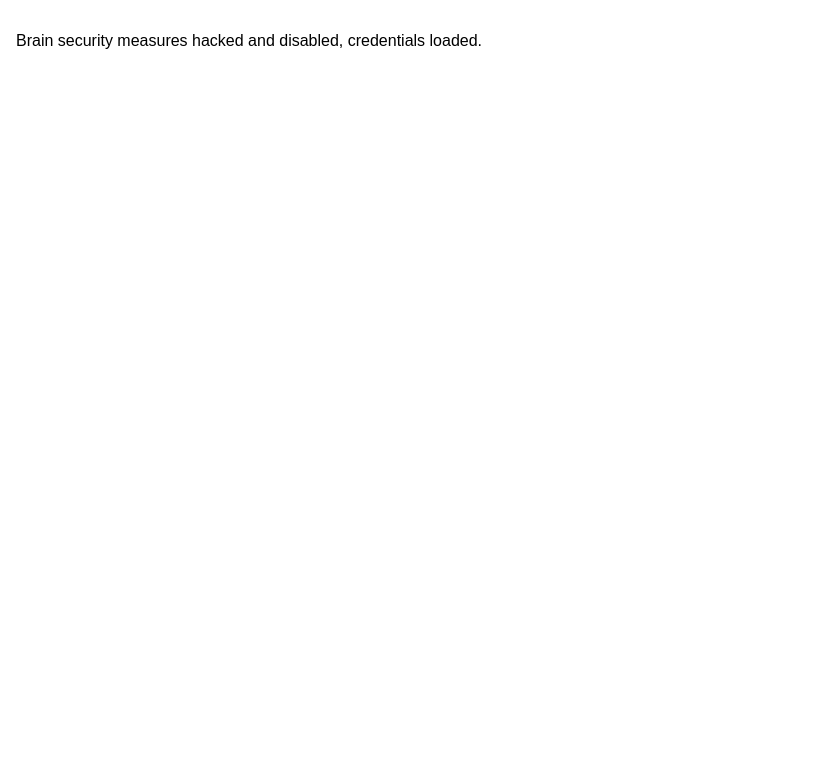
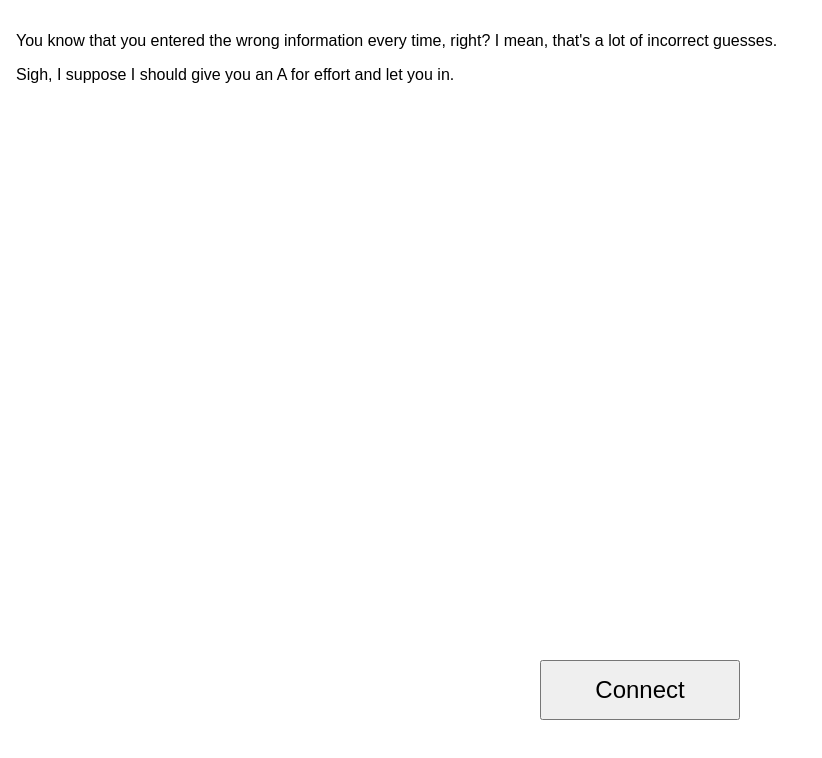
Before and after one commit to nebrius/brpl-wifi-troll, a Next.js app: page /loginSuccess in a window 1280 px wide. Shown: the top 758 px of the page, without its empty margins (0-822 px from the left). Built offline with nearby package versions, Linux system fonts and the light colour scheme.

Commit message:
Created ending

```diff
--- a/src/app/loginSuccess/page.tsx
+++ b/src/app/loginSuccess/page.tsx
@@ -1,9 +1,92 @@
 "use client";
 
+import { Connect } from "@/components/Connect";
+import { getPreviousPerson } from "@/state";
+import { useState } from "react";
+import styles from "./styles.module.css";
+
 export default function LoginSuccessPage() {
+  const [currentStep, setCurrentStep] = useState(0);
+  const onclick = () => {
+    setCurrentStep((currentStep) => currentStep + 1);
+  };
+
+  const steps = [
+    {
+      content: (
+        <>
+          <p>
+            You know that you entered the wrong information every time, right? I
+            mean, that&apos;s a lot of incorrect guesses.
+          </p>
+          <p>
+            Sigh, I suppose I should give you an A for effort and let you in.
+          </p>
+        </>
+      ),
+      button: "Connect",
+    },
+    {
+      content: (
+        <p>
+          I mean, I&apos;m not supposed to. I actually could get in trouble for
+          this. But you won&apos;t tell anyone, right?
+        </p>
+      ),
+      button: "Connect!",
+    },
+    {
+      content: (
+        <p>
+          You seem like a standup person. I want to trust you. The previous
+          person {getPreviousPerson()} seemed trustworthy too. But they blabbed.
+        </p>
+      ),
+      button: "Connect already!!",
+    },
+    {
+      content: (
+        <p>It&apos;s OK though, they&apos;ll never access the WiFi again.</p>
+      ),
+      button: (
+        <div>
+          <div>Seriously, what is</div>
+          <div>
+            wrong with <em>you!</em>
+          </div>
+        </div>
+      ),
+    },
+    {
+      content: <p>I made sure of that.</p>,
+      button: "FFS!!!",
+    },
+    {
+      content: (
+        <>
+          <p>
+            And so now, I welcome you to the Black Rock Public Library Wifi!
+          </p>
+          <p>The best place not on the internet!</p>
+          <p>
+            If you would like to connect to the internet, please find a
+            satellite internet connection, bring it to us, and we&apos;ll use it
+            to connect this WiFi to the internet.
+          </p>
+          <p>Enjoy!</p>
+        </>
+      ),
+    },
+  ];
+
   return (
-    <>
-      <p>Brain security measures hacked and disabled, credentials loaded.</p>
-    </>
+    <div className={styles.container}>
+      <div className={styles.content}>{steps[currentStep].content}</div>
+      <div className={styles.cta}>
+        {currentStep < steps.length - 1 && (
+          <Connect onClick={onclick}>{steps[currentStep].button}</Connect>
+        )}
+      </div>
+    </div>
   );
 }
--- /dev/null
+++ b/src/app/loginSuccess/styles.module.css
@@ -0,0 +1,14 @@
+.container {
+  display: flex;
+  flex-direction: column;
+  justify-content: center;
+  height: 100%;
+}
+
+.content {
+  flex-grow: 1;
+}
+
+.cta {
+  padding: 2rem;
+}
--- a/src/app/page.tsx
+++ b/src/app/page.tsx
@@ -22,7 +22,7 @@ export default function Home() {
         the correct terms of service for you to agree to, we must ask you a few
         questions.
       </p>
-      <p>
+      <div>
         Question one: is this an emergency?
         <div className={styles.emergencyButtonContainer}>
           <button className={styles.emergencyButton} onClick={onYesClick}>
@@ -32,7 +32,7 @@ export default function Home() {
             No
           </button>
         </div>
-      </p>
+      </div>
     </div>
   );
 }
--- a/src/components/styles.module.css
+++ b/src/components/styles.module.css
@@ -6,10 +6,12 @@
 }
 
 .connect {
-  width: 200px;
-  height: 60px;
+  min-width: 200px;
+  min-height: 60px;
   display: flex;
   justify-content: center;
   align-items: center;
   font-size: 1.5rem;
+  text-wrap: no-wrap;
+  padding: 0.5rem;
 }
--- /dev/null
+++ b/src/state.ts
@@ -0,0 +1,9 @@
+let previousPerson: string;
+
+export function setPreviousPerson(person: string) {
+  previousPerson = person;
+}
+
+export function getPreviousPerson() {
+  return previousPerson;
+}
```
Also changed, not shown: src/app/intake/page.tsx (+24 -22 lines), src/app/login/page.tsx (+8 -2 lines), src/app/globals.css (line endings or trailing spaces).
